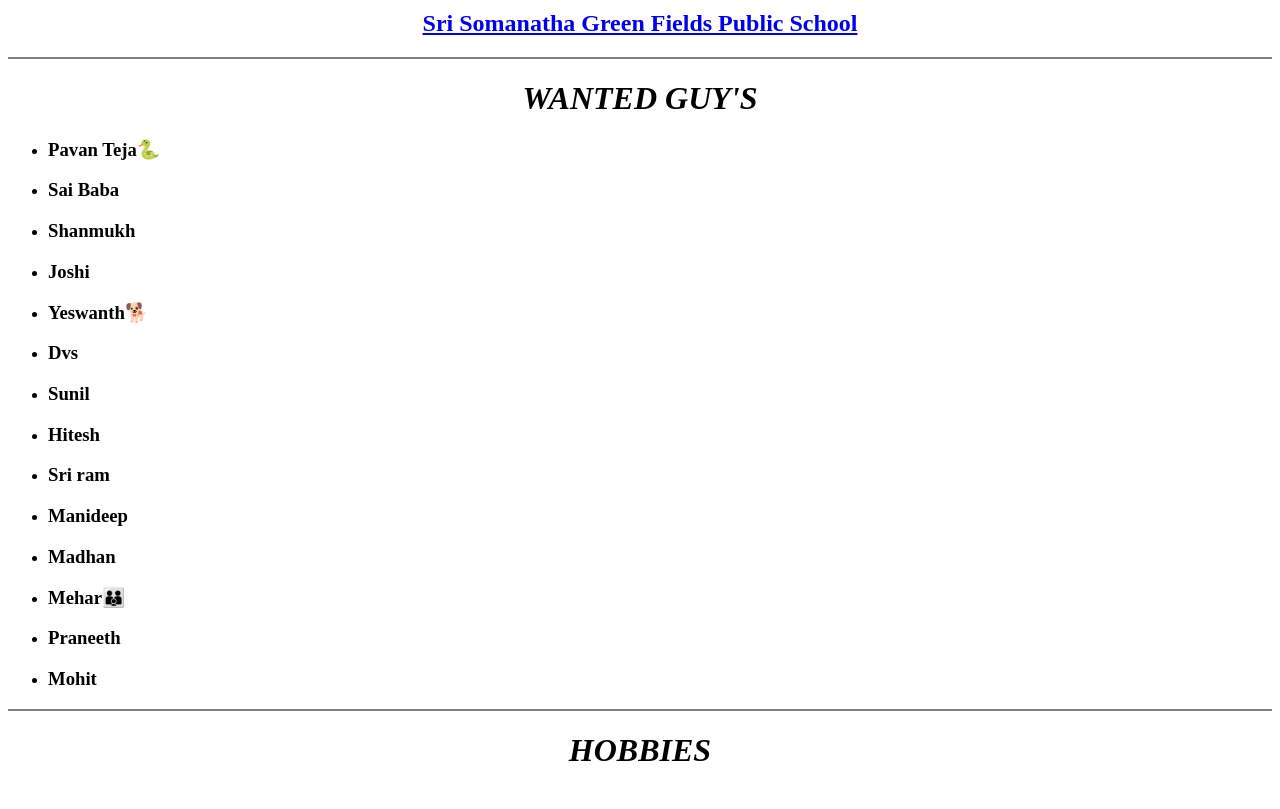
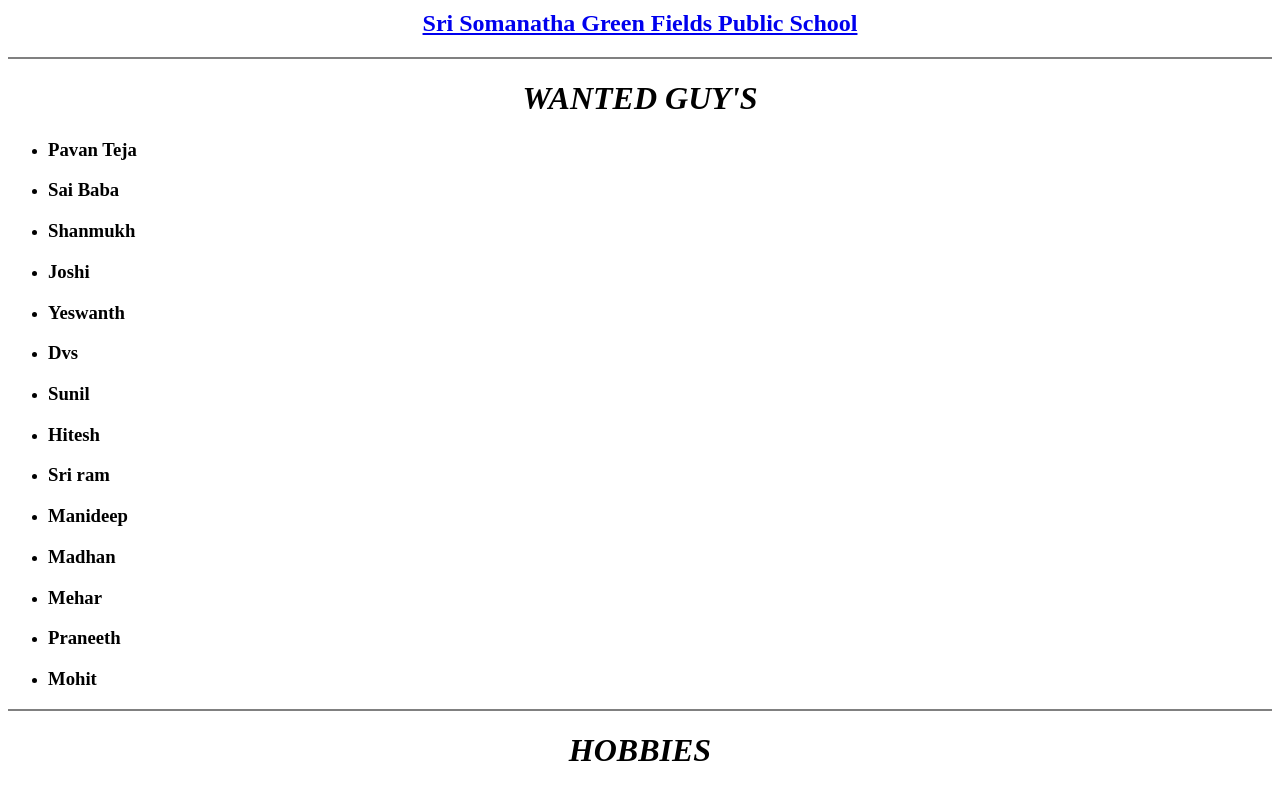
Before and after one commit to meharpavan999/cv, a plain HTML site: page index.html in a window 1280 px wide. Shown: the part 464-1273 px from the top of the page. Drawn offline with Linux system fonts and the light colour scheme.

Commit message:
updated index

```diff
--- a/index.html
+++ b/index.html
@@ -4,7 +4,7 @@
 <head>
 
   <meta charset="utf-8">
-  <title>www.ROD90mm.com</title>
+  <title>www.TogetherForever.com</title>
 
 </head>
 
@@ -53,7 +53,7 @@
   <ul>
 
     <li><strong>
-        <h3>Pavan Teja🐍</h3>
+        <h3>Pavan Teja</h3>
       </strong></li>
     <li><strong>
         <h3>Sai Baba</h3>
@@ -65,7 +65,7 @@
         <h3>Joshi</h3>
       </strong></li>
     <li><strong>
-        <h3>Yeswanth🐕</h3>
+        <h3>Yeswanth</h3>
       </strong></li>
     <li><strong>
         <h3>Dvs</h3>
@@ -86,7 +86,7 @@
         <h3>Madhan</h3>
       </strong></li>
     <li><strong>
-        <h3>Mehar👪</h3>
+        <h3>Mehar</h3>
       </strong></li>
     <li><strong>
         <h3>Praneeth</h3>
```
